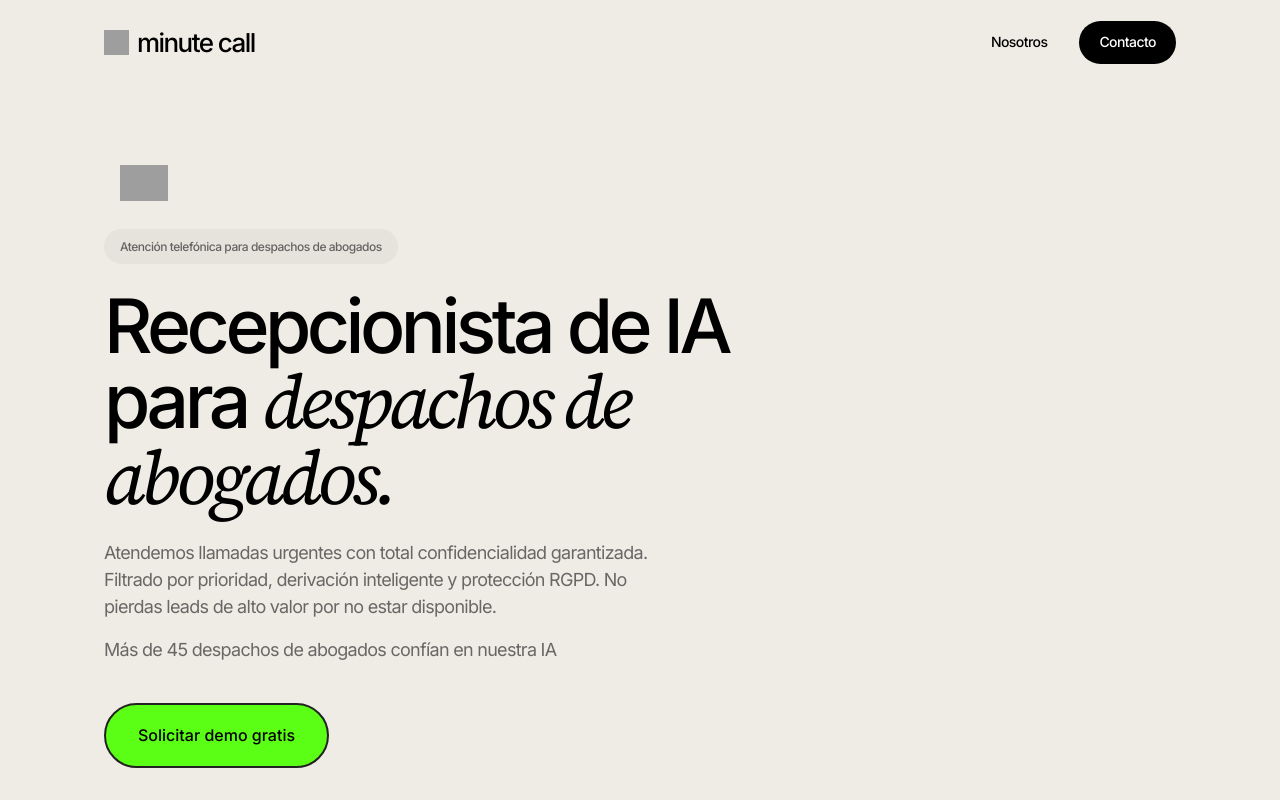
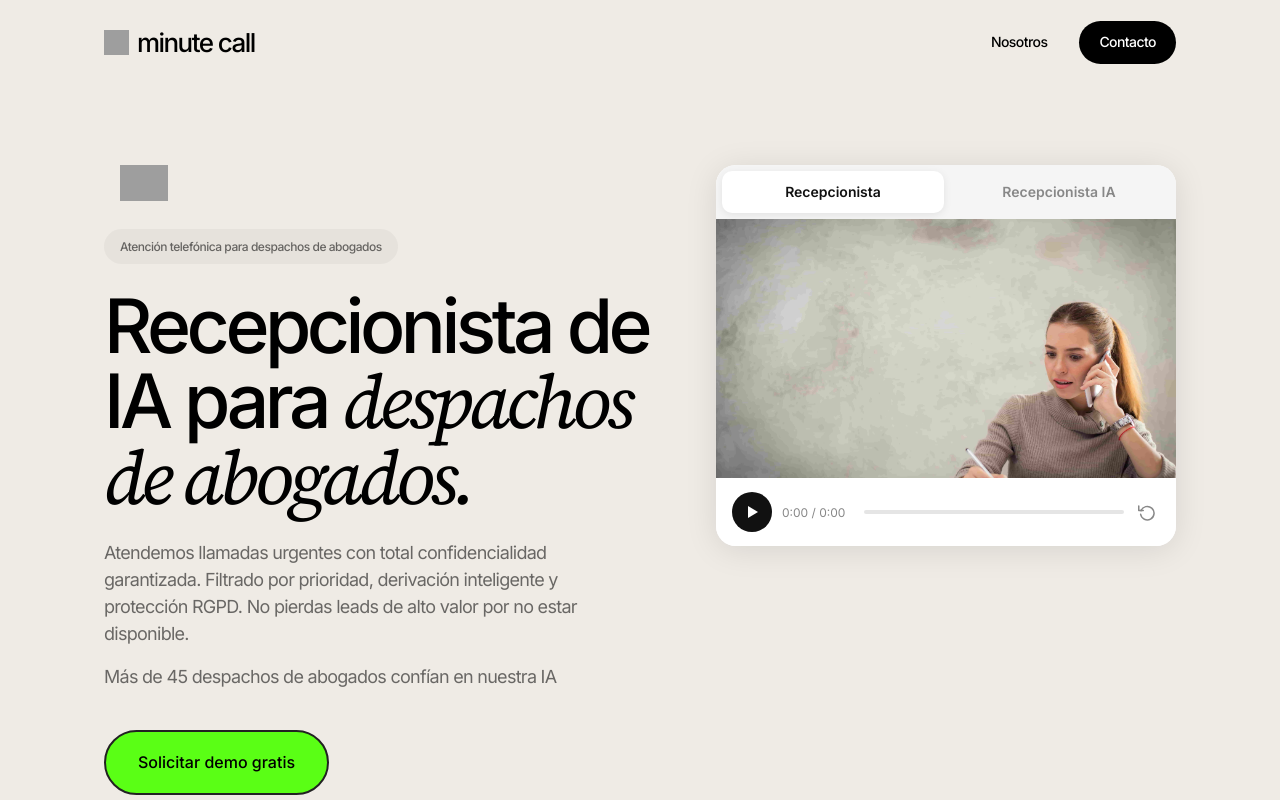
Before and after one commit to albcast1/minute-call-next, a Next.js app: page /lp/recepcionista-ia-abogados in a window 1280 px wide. Shown: the top 800 px of the page. Built offline with nearby package versions, Linux system fonts and the light colour scheme; grey boxes are pictures that could not be loaded.

Commit message:
Update page.tsx

```diff
--- a/src/app/lp/[slug]/page.tsx
+++ b/src/app/lp/[slug]/page.tsx
@@ -2,6 +2,7 @@ import Link from "next/link";
 import { Metadata } from "next";
 import sectors from "@/data/sectors.json";
 import { FAQPageSchema, BreadcrumbSchema } from "@/components/JsonLd";
+import VideoCard from "@/components/VideoCard";
 
 export async function generateStaticParams() {
   return sectors.map((sector) => ({
@@ -49,7 +50,20 @@ export default async function LandingPage({
       ]} />
 
       {/* ===== HERO ===== */}
-      <section style={{ maxWidth: 1200, margin: "0 auto", padding: "80px 64px 60px" }}>
+      <section
+        style={{
+          maxWidth: 1200,
+          margin: "0 auto",
+          padding: "80px 64px 60px",
+          display: "flex",
+          alignItems: "flex-start",
+          justifyContent: "space-between",
+          gap: 60,
+          flexWrap: "wrap",
+        }}
+      >
+        {/* Left column */}
+        <div style={{ flex: "1 1 480px", maxWidth: 560 }}>
           <a
             href="https://www.trustpilot.com/review/minute-call.com"
             target="_blank"
@@ -67,18 +81,21 @@ export default async function LandingPage({
             <span className="pill-label">{sector.heroTag}</span>
           </div>
 
-        <h1 style={{ maxWidth: 720 }}>
+          <h1>
             Recepcionista de IA para{" "}
             <span className="serif-italic">{sector.sector}.</span>
           </h1>
 
-        <p style={{ maxWidth: 560, marginBottom: 16 }}>{sector.heroSubtitle}</p>
+          <p style={{ maxWidth: 500, marginBottom: 16 }}>{sector.heroSubtitle}</p>
 
           <p style={{ marginBottom: 40 }}>{sector.socialProof}</p>
 
           <Link href="/reserva-llamada" className="btn-cta">
             Solicitar demo gratis
           </Link>
+        </div>
+
+        <VideoCard />
       </section>
 
       {/* ===== TESTIMONIAL ===== */}
```
Lines whose indentation alone changed are shown as unchanged.
